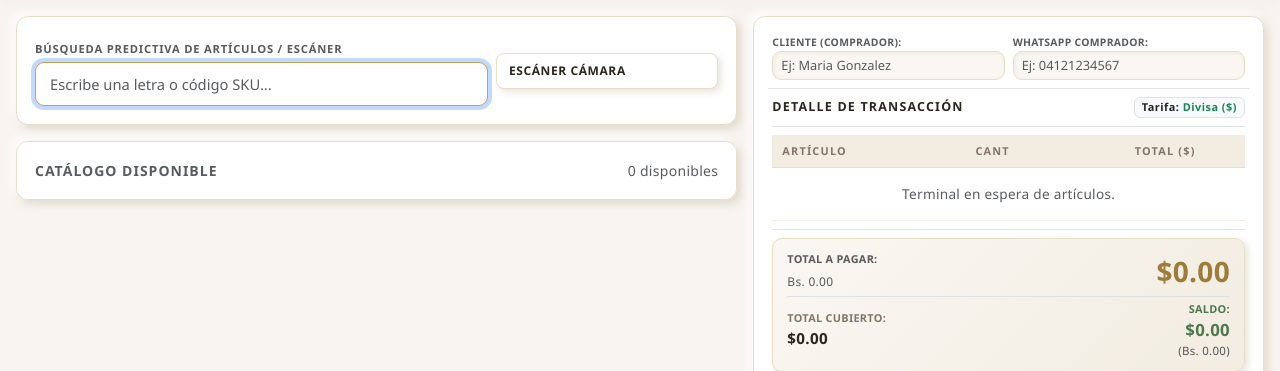
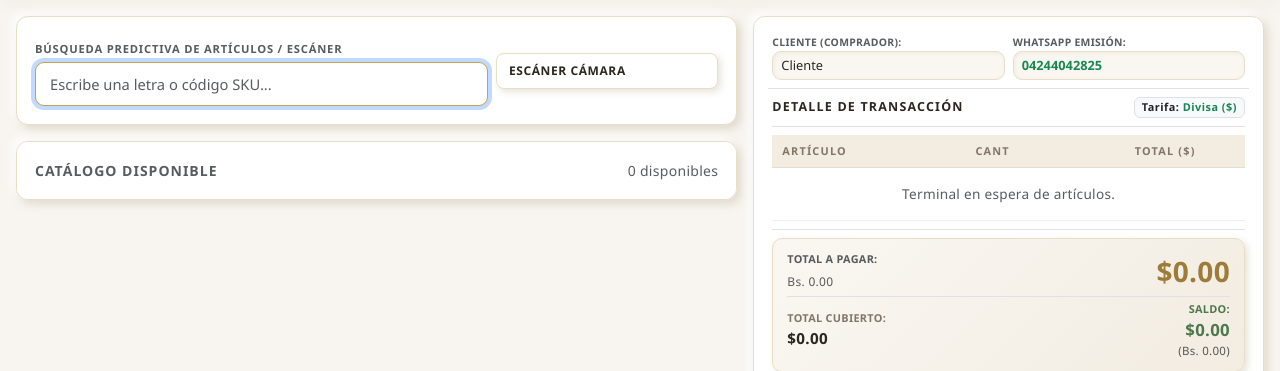
Before and after one commit to marialejandrav393-commits/ryd-tiendaoficial, a Flask app: page /cajero/pos in a window 1280 px wide. Shown: the part 63-434 px from the top of the page. Run offline with Flask 3, Linux system fonts and the light colour scheme; a user stored in the database is signed in; data that the repository does not hold is empty.

Commit message:
Update pos.html

```diff
--- a/templates/pos.html
+++ b/templates/pos.html
@@ -400,19 +400,19 @@
             </div>
         </div>
 
-        <!-- Panel Derecho: Liquidación, Pago Mixto y Cobro Inmediato -->
+        <!-- Panel Derecho: Liquidación y WhatsApp -->
         <div class="col-lg-5">
             <div class="panel-luxury d-flex flex-column justify-content-between" style="min-height: 86vh;">
                 <div>
-                    <!-- Datos de Cliente para Envío por WhatsApp -->
+                    <!-- Datos de Cliente y Destino WhatsApp Oficial -->
                     <div class="row g-2 mb-2 pb-2 border-bottom">
                         <div class="col-6">
                             <label class="small text-muted fw-bold d-block" style="font-size: 0.65rem; text-transform: uppercase;">Cliente (Comprador):</label>
-                            <input type="text" id="inputClienteNombre" class="form-control search-input py-1 px-2" placeholder="Ej: Maria Gonzalez" style="font-size: 0.8rem;">
+                            <input type="text" id="inputClienteNombre" class="form-control search-input py-1 px-2" value="Cliente" placeholder="Nombre cliente" style="font-size: 0.8rem;">
                         </div>
                         <div class="col-6">
-                            <label class="small text-muted fw-bold d-block" style="font-size: 0.65rem; text-transform: uppercase;">WhatsApp Comprador:</label>
-                            <input type="text" id="inputClienteTelefono" class="form-control search-input py-1 px-2" placeholder="Ej: 04121234567" style="font-size: 0.8rem;">
+                            <label class="small text-muted fw-bold d-block" style="font-size: 0.65rem; text-transform: uppercase;">WhatsApp Emisión:</label>
+                            <input type="text" id="inputClienteTelefono" class="form-control search-input py-1 px-2 fw-bold text-success" value="04244042825" placeholder="04244042825" style="font-size: 0.8rem;">
                         </div>
                     </div>
 
@@ -548,7 +548,7 @@
                         <input type="text" id="inputReferencia" class="form-control search-input form-control-sm" placeholder="N° Referencia Bancaria (Obligatorio)">
                     </div>
 
-                    <!-- Botones de Acción: Siempre listos al agregar artículos -->
+                    <!-- Botones de Acción -->
                     <div class="row g-2">
                         <div class="col-6">
                             <button type="button" id="btnRegistrarPago" class="btn-pay-action" disabled onclick="ejecutarVenta(false)">
@@ -788,7 +788,6 @@ function renderizarCarrito() {
         return;
     }
 
-    // Activa inmediatamente los botones para cobrar en un clic
     if (btnPago) btnPago.disabled = false;
     if (btnTicket) btnTicket.disabled = false;
 
@@ -890,7 +889,6 @@ function actualizarBalanceCobro() {
         return;
     }
 
-    // Si no ha escrito nada y no hay abonos, asume pago exacto completo
     if (rawVal === 0 && abonosRegistrados.length === 0) {
         lblEstado.innerText = "A Cobrar:";
         lblEstado.style.color = "#4D784E";
@@ -1009,7 +1007,6 @@ function renderizarAbonos() {
     });
 }
 
-// Emisión y registro inmediato de venta y pago
 function ejecutarVenta(emitirTicket = true) {
     if (carrito.length === 0) {
         alert("Debe agregar al menos un artículo para procesar la transacción.");
@@ -1020,7 +1017,6 @@ function ejecutarVenta(emitirTicket = true) {
     const totalAbonado = abonosRegistrados.reduce((acc, a) => acc + a.montoUSD, 0);
     let rawVal = parseFloat(montoIngresadoStr) || 0.0;
 
-    // Si no digitó nada en el teclado numérico, se asume el pago exacto completo
     if (rawVal === 0 && abonosRegistrados.length === 0) {
         rawVal = (monedaEntrada === 'BS') ? (total * tasaPos) : total;
     }
@@ -1028,15 +1024,14 @@ function ejecutarVenta(emitirTicket = true) {
     const ingresoActualUSD = (monedaEntrada === 'BS') ? (rawVal / tasaPos) : rawVal;
     const cubierto = totalAbonado + ingresoActualUSD;
 
-    // Solo restringe si explícitamente se hizo un abono parcial menor al total
     if (abonosRegistrados.length > 0 && cubierto < (total - 0.05)) {
         alert("La cuenta no está completamente cubierta. Ingrese el monto restante.");
         return;
     }
 
     const referencia = document.getElementById('inputReferencia').value.trim();
-    const clienteNombre = document.getElementById('inputClienteNombre').value.trim() || 'Cliente Mostrador';
-    const clienteTelefono = document.getElementById('inputClienteTelefono').value.trim();
+    const clienteNombre = document.getElementById('inputClienteNombre').value.trim() || 'Cliente';
+    const clienteTelefono = document.getElementById('inputClienteTelefono').value.trim() || '04244042825';
 
     if (['Pago Móvil', 'Punto Venta', 'Binance'].includes(metodoSeleccionado) && abonosRegistrados.length === 0) {
         if (!referencia) {
@@ -1095,6 +1090,7 @@ function ejecutarVenta(emitirTicket = true) {
                 alert("¡Pago registrado y stock actualizado con éxito!");
                 carrito = [];
                 montoIngresadoStr = '';
+                document.getElementById('inputMontoIngreso').value = '';
                 abonosRegistrados = [];
                 renderizarCarrito();
                 window.location.reload();
@@ -1106,7 +1102,6 @@ function ejecutarVenta(emitirTicket = true) {
     .catch(() => alert("Error en comunicación con el servidor."));
 }
 
-// Soporte para teclado físico de laptop
 document.addEventListener('keydown', function(e) {
     const activeEl = document.activeElement;
     if (activeEl && (activeEl.id === 'inputCodigoBarras' || activeEl.id === 'inputReferencia' || activeEl.id === 'inputClienteNombre' || activeEl.id === 'inputClienteTelefono' || activeEl.id === 'claveAdminCierre')) {
```
